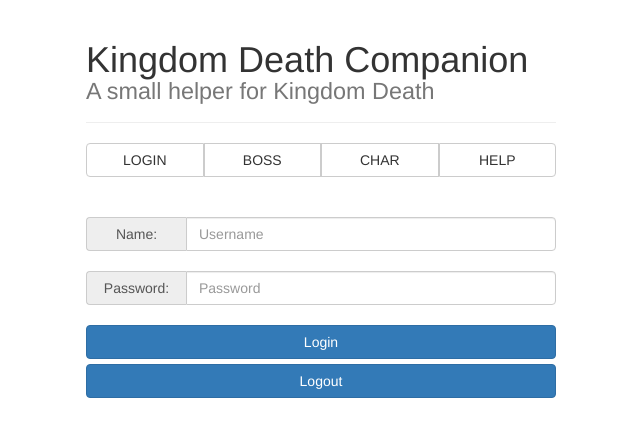
After one commit to Srkrug/kingdomdeath, a Flask app: page /login.html in a window 1280 px wide. The commit adds this page. Shown: the top 437 px of the page, without its empty margins (319-959 px from the left). Run offline with Flask 2, Linux system fonts and the light colour scheme; parts of the project's set-up code (start-up, migrations or seed data) failed here and were passed over; some libraries are stand-ins or nearby versions.

Commit message:
(new) open release

```diff
--- a/app.py
+++ b/app.py
@@ -1,16 +1,16 @@
 # imports
-from flask import Flask, request, flash
+from flask import Flask, request, flash, redirect, session
 from flask import render_template
 from flask_bootstrap import Bootstrap
-from collections import OrderedDict
+from werkzeug.contrib.fixers import ProxyFix
 from sqlobject import *
-import os
+import uuid
 
 
 class BossDatabase(SQLObject):
     """connect to mysql database"""
 
-    _connection = connectionForURI("mysql://root:cisco@localhost/kingdomdeath")
+    _connection = connectionForURI("mysql://root:Avodaq1234*@localhost/kingdomdeath")
     name = StringCol(length=255, unique=True)
     strength = IntCol()
     speed = IntCol()
@@ -19,10 +19,19 @@ class BossDatabase(SQLObject):
     evasion = IntCol()
 
 
+class UserDatabase(SQLObject):
+    """connect to mysql database"""
+
+    _connection = connectionForURI("mysql://root:Avodaq1234*@localhost/kingdomdeath")
+    name = StringCol(length=255, unique=True)
+    password = StringCol(length=255)
+    secret_key = StringCol()
+
+
 class CharDatabase(SQLObject):
     """connect to mysql database"""
 
-    _connection = connectionForURI("mysql://root:cisco@localhost/kingdomdeath")
+    _connection = connectionForURI("mysql://root:Avodaq1234*@localhost/kingdomdeath")
     name = StringCol(length=255, unique=True)
 
     stat_survival = IntCol()
@@ -47,26 +56,69 @@ class CharDatabase(SQLObject):
 # setup flask app
 app = Flask(__name__)
 Bootstrap(app)
-app.secret_key = os.urandom(24)
+app.wsgi_app = ProxyFix(app.wsgi_app)
 
 # create tables if necessary
 BossDatabase.createTable(ifNotExists=True)
 CharDatabase.createTable(ifNotExists=True)
+UserDatabase.createTable(ifNotExists=True)
+
+# create default entry if necessary
+try:
+    app.secret_key = UserDatabase.selectBy(name="default")[0].secret_key
+except:
+    UserDatabase(name="default", password="default", secret_key=str(uuid.uuid4()))
+    app.secret_key = UserDatabase.selectBy(name="default")[0].secret_key
+
 
 # create lists of columns
 boss_columns = sorted(BossDatabase.sqlmeta.columns.keys())
 char_columns = sorted(CharDatabase.sqlmeta.columns.keys())
 
+
 @app.route("/", methods=['GET', 'POST'])
 def default():
     """redirect to default"""
 
-    return boss_editor()
+    return redirect("/login.html")
+
+
+@app.route("/login.html", methods=['GET', 'POST'])
+def login():
+    """login mask"""
+
+    # login user
+    if request.method == "POST" and request.form["submit"] == "Login":
+
+        # check if credentials are correct
+        try:
+            if request.form["name"] == "default":
+                raise Exception
+
+            user = UserDatabase.selectBy(name=request.form["name"],password=request.form["password"])[0].name
+            session['user'] = user
+            flash("Login successfull")
+            return redirect("/char_sheet.html")
+        except:
+            flash("Wrong credentials")
+
+
+    # logout user
+    if request.method == "POST" and request.form["submit"] == "Logout":
+        session.pop('user', None)
+        flash("Logout successfull")
+
+    return render_template("/login.html")
 
 
 @app.route("/boss_editor.html", methods=['GET', 'POST'])
 def boss_editor():
     """render boss"""
+
+    # check if logged in
+    if not 'user' in session:
+        flash("Please login")
+        return redirect("login.html")
 
     # save  to database if post
     if request.method == "POST" and request.form["submit"] == "Save":
@@ -115,13 +167,18 @@ def boss_editor():
         load_boss = "none"
 
     return render_template("boss_editor.html", load_boss=load_boss,
-                           boss_list={'boss': [row.sqlmeta.asDict() for row in BossDatabase.select()]},
+                           boss_list={'boss': [eval(str(row.sqlmeta.asDict()).replace("L","")) for row in BossDatabase.select()]},
                            boss_columns=boss_columns)
 
 
 @app.route("/char_sheet.html", methods=['GET', 'POST'])
 def char_sheet():
     """render char_sheet"""
+
+    # check if logged in
+    if not 'user' in session:
+        flash("Please login")
+        return redirect("login.html")
 
     # save  to database if post
     if request.method == "POST" and request.form["submit"] == "Save":
@@ -171,9 +228,10 @@ def char_sheet():
         load_char = "none"
 
     return render_template("char_sheet.html", load_char=load_char,
-                           char_list={'char': [row.sqlmeta.asDict() for row in CharDatabase.select()]},
-                           boss_list={'boss': [row.sqlmeta.asDict() for row in BossDatabase.select()]},
+                           char_list={'char': [eval(str(row.sqlmeta.asDict()).replace("L","")) for row in CharDatabase.select()]},
+                           boss_list={'boss': [eval(str(row.sqlmeta.asDict()).replace("L","")) for row in BossDatabase.select()]},
                            char_columns=char_columns)
 
 
-app.run(host='0.0.0.0')
+if __name__ == '__main__':
+    app.run()
--- a/templates/char_sheet.html
+++ b/templates/char_sheet.html
@@ -153,7 +153,7 @@
         attack_count = selected_char.stat_speed + selected_char.weapon_speed
         attack_miss = selected_boss.evasion + selected_char.weapon_accuracy + selected_char.stat_accuracy + modifier
         attack_hit = selected_boss.toughness - selected_char.stat_strength - selected_char.weapon_strength
-        attack_crit = 10 - selected_char.luck
+        attack_crit = 10 - selected_char.stat_luck
 
         // set output
         output = "You hit " + attack_count + "x.<br>\
--- a/templates/layout.html
+++ b/templates/layout.html
@@ -16,6 +16,7 @@
     </div>
 
     <div id="top_button" class="btn-group btn-group-justified" role="group" aria-label="...">
+        <a type="button" class="btn btn-default" href="./login.html">LOGIN</a>
         <a type="button" class="btn btn-default" href="./boss_editor.html">BOSS</a>
         <a type="button" class="btn btn-default" href="./char_sheet.html">CHAR</a>
         <a type="button" class="btn btn-default" href="http://www.kingdomdeath.com/wp/living-glossary/#Symbols"
--- /dev/null
+++ b/templates/login.html
@@ -0,0 +1,23 @@
+{% extends "layout.html" %}
+
+{% block container %}
+<br>
+
+<form method="POST" action="/login.html">
+
+  <div class="input-group">
+    <span class="input-group-addon">Name: </span>
+    <input type="text" id="name" name="name" class="form-control" placeholder="Username" aria-describedby="basic-addon1">
+  </div>
+  <br>
+
+  <div class="input-group">
+    <span class="input-group-addon">Password: </span>
+    <input type="password" id="password" name="password" class="form-control" placeholder="Password" aria-describedby="basic-addon1">
+  </div>
+  <br>
+
+  <input class="btn btn-primary btn-block" name="submit" type="submit" value="Login">
+  <input class="btn btn-primary btn-block" name="submit" type="submit" value="Logout">
+</form>
+{% endblock %}
```
